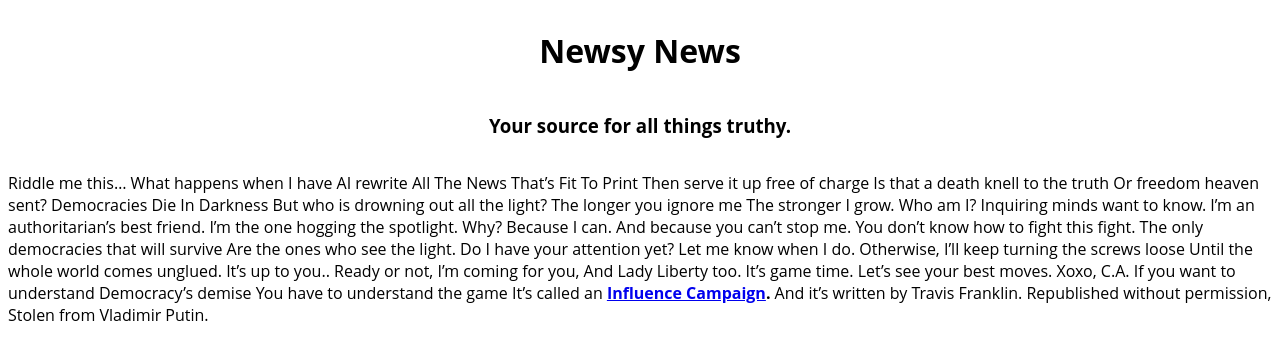
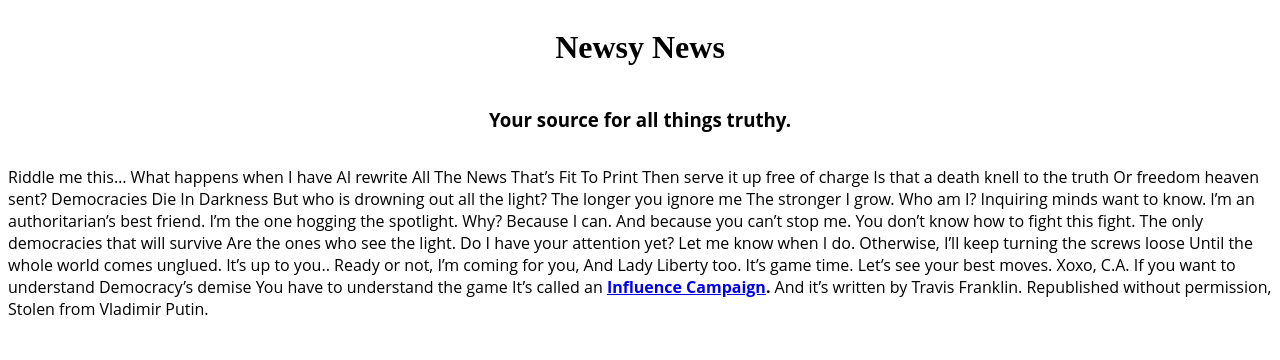
Before and after one commit to eat-grits/chuesday.chews, a plain HTML site: page index.html in a window 1280 px wide. Drawn offline with Linux system fonts and the light colour scheme.

Commit message:
Update styles.css

```diff
--- a/styles.css
+++ b/styles.css
@@ -28,6 +28,10 @@ body {
   /* background-color: rgb(241, 241, 79); */
   /* background-color: lightblue; */
   /* opacity: 35%; */
+}
+
+h1{
+font-family: "Aldrich"
 }
 
 img {
```
